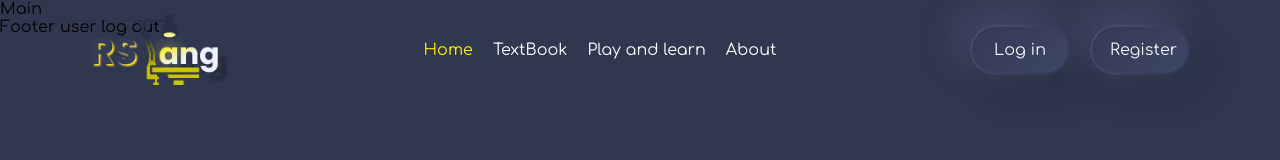
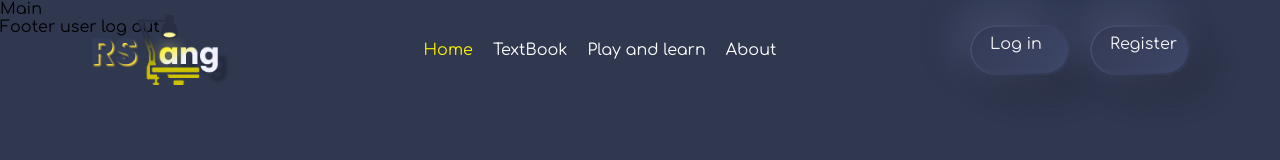
Before and after one commit to greg-front-end/rslang, a React (Create React App) app: page / in a window 1280 px wide. Shown: the top 160 px of the page. Built offline with nearby package versions, Linux system fonts and the light colour scheme.

Commit message:
refactor: replace button to link for login and register

```diff
--- a/src/components/Header/HeaderLogOut/HeaderLogOut.tsx
+++ b/src/components/Header/HeaderLogOut/HeaderLogOut.tsx
@@ -1,5 +1,5 @@
 import React from 'react';
-import { Link } from 'react-router-dom';
+import { NavLink } from 'react-router-dom';
 
 import LogoImg from '../../../assets/img/logo/dark/logo-desktop-dark.png';
 
@@ -13,14 +13,14 @@ export const HeaderLogOut = () => (
           <img src={LogoImg} alt="Logo RSLang" />
         </div>
         <nav className={style.nav}>
-          <Link className={`${style.link} ${style.active}`} to="/">Home</Link>
-          <Link className={style.link} to="textbook">TextBook</Link>
-          <Link className={style.link} to="games">Play and learn</Link>
-          <Link className={style.link} to="about">About</Link>
+          <NavLink className={`${style.link} ${style.active}`} to="/">Home</NavLink>
+          <NavLink className={style.link} to="textbook">TextBook</NavLink>
+          <NavLink className={style.link} to="games">Play and learn</NavLink>
+          <NavLink className={style.link} to="about">About</NavLink>
         </nav>
         <div className={style.auth_wrapper}>
-          <button type="button" className="btn">Log in</button>
-          <button type="button" className={`${style.btn_register} btn`}>Register</button>
+          <NavLink to="log-in" className="btn">Log in</NavLink>
+          <NavLink to="register" className={`${style.btn_register} btn`}>Register</NavLink>
         </div>
       </div>
     </div>
```
